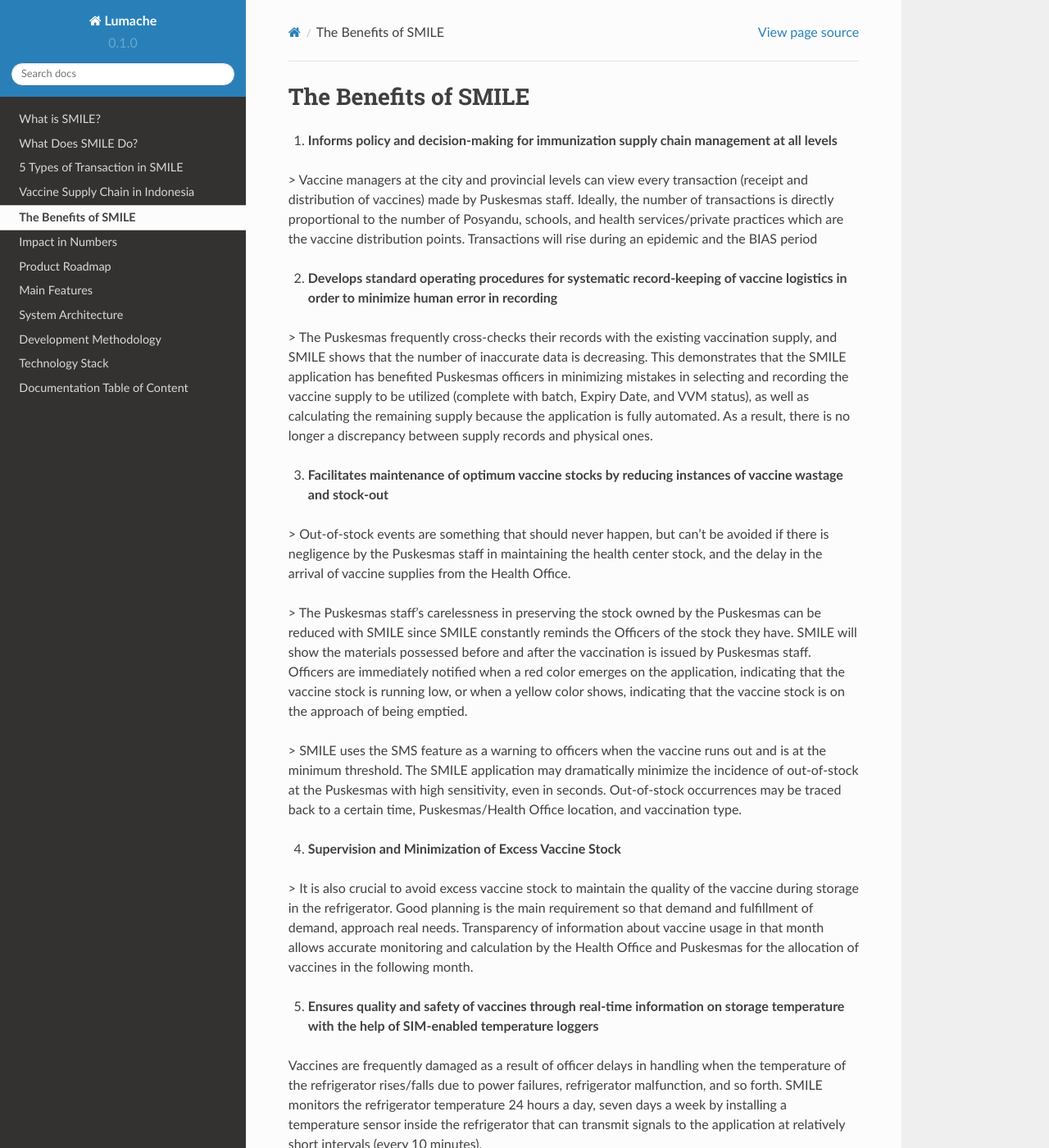
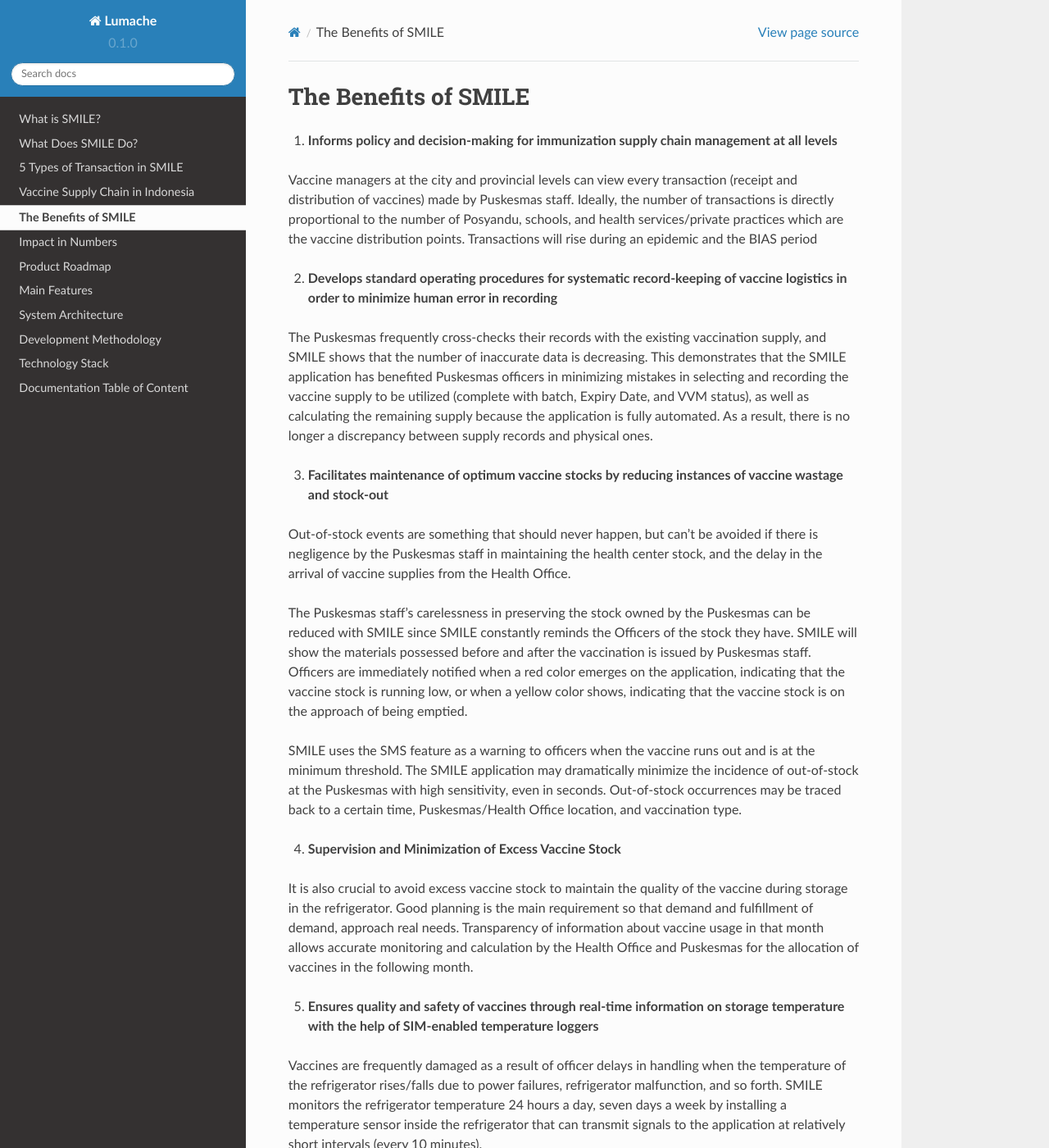
Before and after one commit to bigza/smile-documentation, a Sphinx documentation site: the page built from docs/source/benefit.rst, in a window 1280 px wide and 1400 px high. Shown: the whole window at 82% size. Built offline with Sphinx 7.4.7 and the Read the Docs theme 2.0.0, drawn with Linux system fonts in a browser that asks for light colours; part of the change alters nothing that is shown; some of the changed text lies outside the part shown.

```diff
--- a/docs/source/benefit.rst
+++ b/docs/source/benefit.rst
@@ -3,36 +3,38 @@ The Benefits of SMILE
 
 1.  **Informs policy and decision-making for immunization supply chain management at all levels**
 
-> Vaccine managers at the city and provincial levels can view every transaction (receipt and distribution of vaccines) made by Puskesmas staff. Ideally, the number of transactions is directly proportional to the number of Posyandu, schools, and health services/private practices which are the vaccine distribution points. Transactions will rise during an epidemic and the BIAS period
+Vaccine managers at the city and provincial levels can view every transaction (receipt and distribution of vaccines) made by Puskesmas staff. Ideally, the number of transactions is directly proportional to the number of Posyandu, schools, and health services/private practices which are the vaccine distribution points. Transactions will rise during an epidemic and the BIAS period
 
 2.  **Develops standard operating procedures for systematic record-keeping of vaccine logistics in order to minimize human error in recording**
 
-> The Puskesmas frequently cross-checks their records with the existing vaccination supply, and SMILE shows that the number of inaccurate data is decreasing. This demonstrates that the SMILE application has benefited Puskesmas officers in minimizing mistakes in selecting and recording the vaccine supply to be utilized (complete with batch, Expiry Date, and VVM status), as well as calculating the remaining supply because the application is fully automated. As a result, there is no longer a discrepancy between supply records and physical ones.
+The Puskesmas frequently cross-checks their records with the existing vaccination supply, and SMILE shows that the number of inaccurate data is decreasing. This demonstrates that the SMILE application has benefited Puskesmas officers in minimizing mistakes in selecting and recording the vaccine supply to be utilized (complete with batch, Expiry Date, and VVM status), as well as calculating the remaining supply because the application is fully automated. As a result, there is no longer a discrepancy between supply records and physical ones.
 
 3.  **Facilitates maintenance of optimum vaccine stocks by reducing instances of vaccine wastage and stock-out**
 
-> Out-of-stock events are something that should never happen, but can't be avoided if there is negligence by the Puskesmas staff in maintaining the health center stock, and the delay in the arrival of vaccine supplies from the Health Office.
+Out-of-stock events are something that should never happen, but can't be avoided if there is negligence by the Puskesmas staff in maintaining the health center stock, and the delay in the arrival of vaccine supplies from the Health Office.
 
-> The Puskesmas staff's carelessness in preserving the stock owned by the Puskesmas can be reduced with SMILE since SMILE constantly reminds the Officers of the stock they have. SMILE will show the materials possessed before and after the vaccination is issued by Puskesmas staff. Officers are immediately notified when a red color emerges on the application, indicating that the vaccine stock is running low, or when a yellow color shows, indicating that the vaccine stock is on the approach of being emptied.
+The Puskesmas staff's carelessness in preserving the stock owned by the Puskesmas can be reduced with SMILE since SMILE constantly reminds the Officers of the stock they have. SMILE will show the materials possessed before and after the vaccination is issued by Puskesmas staff. Officers are immediately notified when a red color emerges on the application, indicating that the vaccine stock is running low, or when a yellow color shows, indicating that the vaccine stock is on the approach of being emptied.
 
-> SMILE uses the SMS feature as a warning to officers when the vaccine runs out and is at the minimum threshold. The SMILE application may dramatically minimize the incidence of out-of-stock at the Puskesmas with high sensitivity, even in seconds. Out-of-stock occurrences may be traced back to a certain time, Puskesmas/Health Office location, and vaccination type.
+SMILE uses the SMS feature as a warning to officers when the vaccine runs out and is at the minimum threshold. The SMILE application may dramatically minimize the incidence of out-of-stock at the Puskesmas with high sensitivity, even in seconds. Out-of-stock occurrences may be traced back to a certain time, Puskesmas/Health Office location, and vaccination type.
 
 4.  **Supervision and Minimization of Excess Vaccine Stock**
 
-> It is also crucial to avoid excess vaccine stock to maintain the quality of the vaccine during storage in the refrigerator. Good planning is the main requirement so that demand and fulfillment of demand, approach real needs. Transparency of information about vaccine usage in that month allows accurate monitoring and calculation by the Health Office and Puskesmas for the allocation of vaccines in the following month.
+It is also crucial to avoid excess vaccine stock to maintain the quality of the vaccine during storage in the refrigerator. Good planning is the main requirement so that demand and fulfillment of demand, approach real needs. Transparency of information about vaccine usage in that month allows accurate monitoring and calculation by the Health Office and Puskesmas for the allocation of vaccines in the following month.
 
 5.  **Ensures quality and safety of vaccines through real-time information on storage temperature with the help of SIM-enabled temperature loggers**
 
 Vaccines are frequently damaged as a result of officer delays in handling when the temperature of the refrigerator rises/falls due to power failures, refrigerator malfunction, and so forth. SMILE monitors the refrigerator temperature 24 hours a day, seven days a week by installing a temperature sensor inside the refrigerator that can transmit signals to the application at relatively short intervals (every 10 minutes).
 
-> SMILE logging is more sensitive and accurate than manual logging. Alerts via SMS from the application to Puskesmas staff whenever an extreme storage temperature occurs, have helped officers to immediately take steps to protect the vaccine, such as resetting the refrigerator thermostat, or moving the vaccine to a cool box or temporary refrigerator until the refrigerator temperature returns to normal.
+SMILE logging is more sensitive and accurate than manual logging. Alerts via SMS from the application to Puskesmas staff whenever an extreme storage temperature occurs, have helped officers to immediately take steps to protect the vaccine, such as resetting the refrigerator thermostat, or moving the vaccine to a cool box or temporary refrigerator until the refrigerator temperature returns to normal.
 
 6.  **Improves efficiency of vaccine cold chain logistics management by introduction of state-of-the-art technology for digitizing vaccine stocks**
 
-> The innovations developed in the SMILE application include big data technologies. The SMILE application can handle up to 10,000 users from all health facilities in Indonesia concurrently and in real-time. We also use tools for data visualization and business intelligence for reporting needed by the health office in the smile application
+The innovations developed in the SMILE application include big data technologies. The SMILE application can handle up to 10,000 users from all health facilities in Indonesia concurrently and in real-time. We also use tools for data visualization and business intelligence for reporting needed by the health office in the smile application
 
 7.  **Strengthens the immunization system by empowering the human resources in districts.**
 
-> In order to ensure that distribution of vaccines runs smoothly, SMILE provides e-learning material and intensive training to develop vaccine cold chain handlers at district health offices for constant support to estimate vaccine requirements and provide supportive supervision.
+In order to ensure that distribution of vaccines runs smoothly, SMILE provides e-learning material and intensive training to develop vaccine cold chain handlers at district health offices for constant support to estimate vaccine requirements and provide supportive supervision.
+
+[edit aligment]
 
 With the development of this application, it is hoped that the coverage of immunization programs in Indonesia will increase and the mortality rate will decrease directly as the main impact of SMILE. The use of SMILE application is expected to ensure three main outcomes which are immunization logistics can be planned effectively, immunization stocks are available for all health facilities in Indonesia, and wastage rate decreased. In the end, hopefully, it will be easier for the public to get access to vaccines, faster and more accurate provision of vaccines throughout Indonesia, and reduce costs and risk of vaccine damage due to uncontrolled vaccine storage conditions.
```
